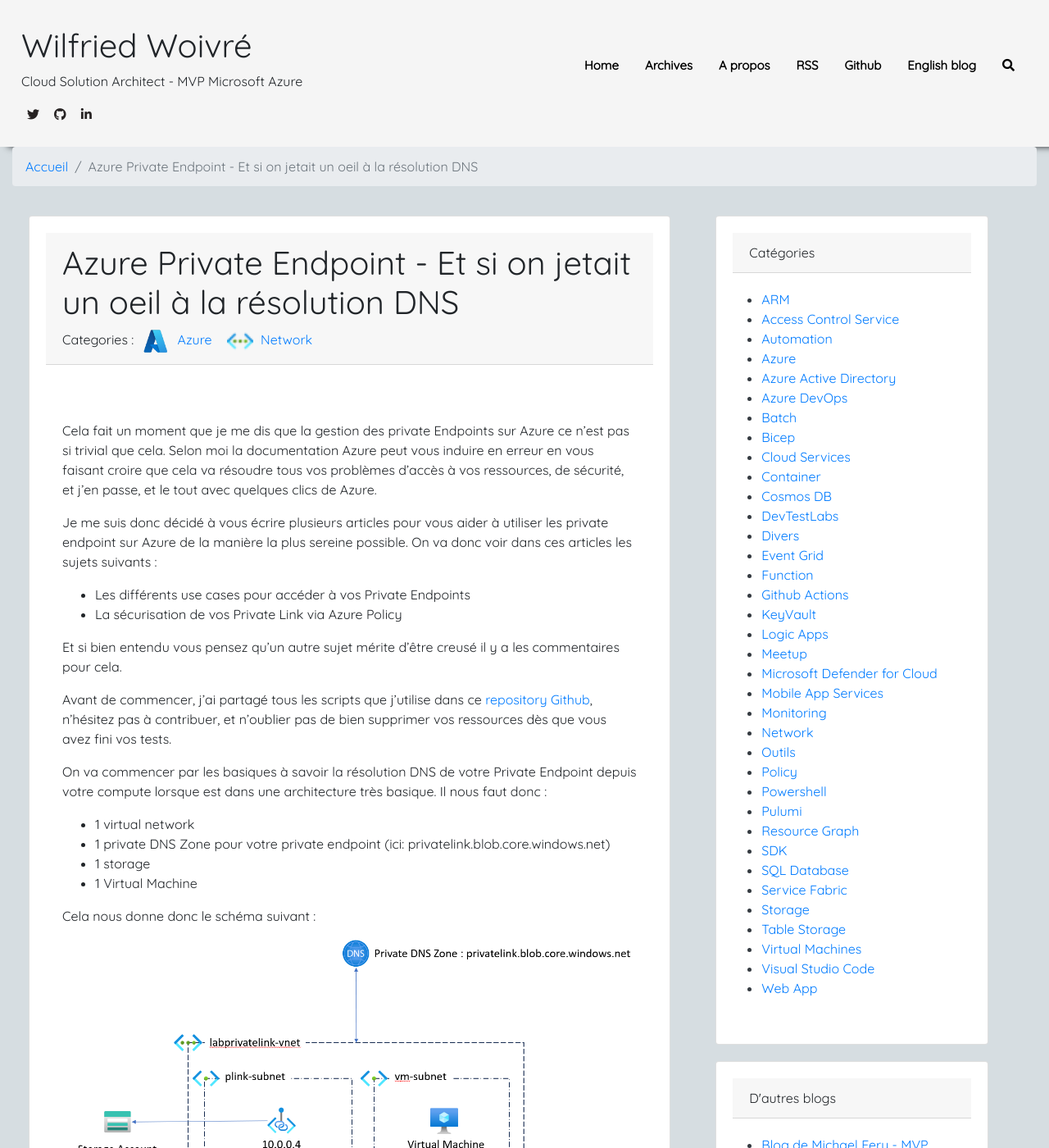
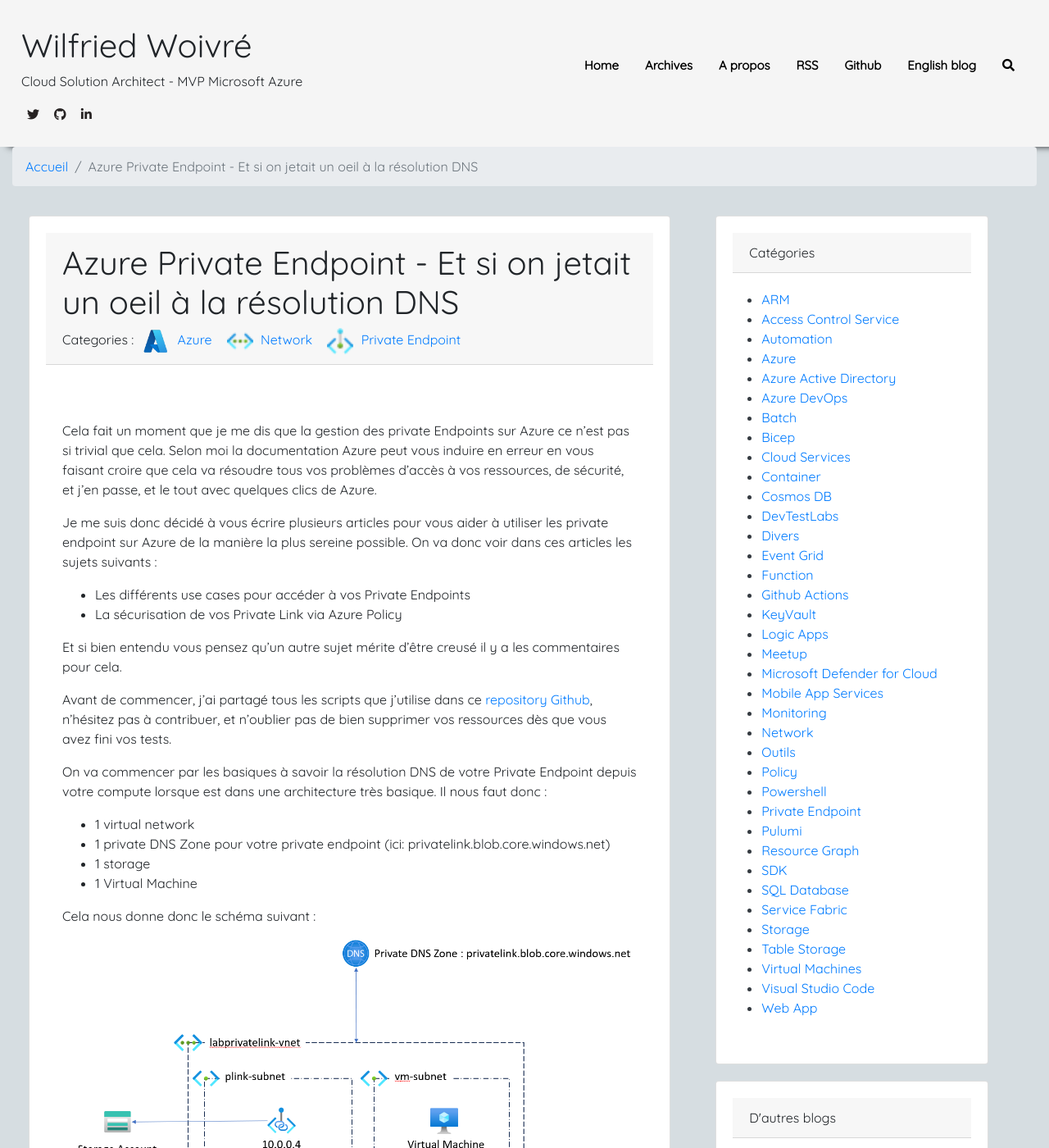
Before and after one commit to wilfriedwoivre/wilfriedwoivre.github.io, a Jekyll site: the page built from _posts/2024-03-12-azure-private-endpoint-et-si-on-jetait-un-oeil-a-la-resolution-dns.md, in a window 1280 px wide and 1400 px high. Shown: the whole window at 82% size. Built offline with Jekyll 4.4.1, drawn with Linux system fonts in a browser that asks for light colours; nearby versions of some CDN libraries.

Commit message:
add category

```diff
--- a/_posts/2024-03-12-azure-private-endpoint-et-si-on-jetait-un-oeil-a-la-resolution-dns.md
+++ b/_posts/2024-03-12-azure-private-endpoint-et-si-on-jetait-un-oeil-a-la-resolution-dns.md
@@ -2,7 +2,7 @@
 layout: post
 title: Azure Private Endpoint - Et si on jetait un oeil à la résolution DNS
 date: 2024-03-12
-categories: [ "Azure", "Network" ]
+categories: [ "Azure", "Network", "Private Endpoint" ]
 comments_id: 179
 ---
 
```
Also changed, not shown: assets/img/categories/privateendpoint.png (added).
